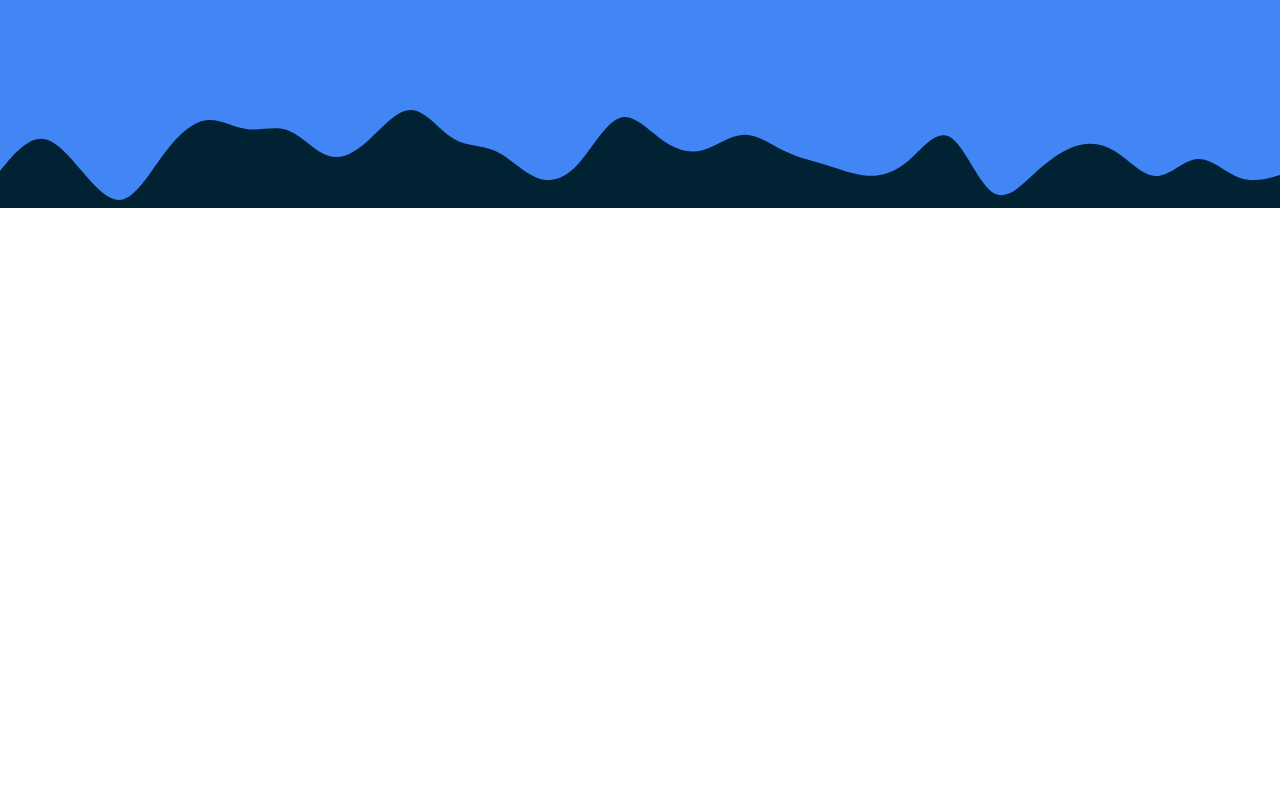
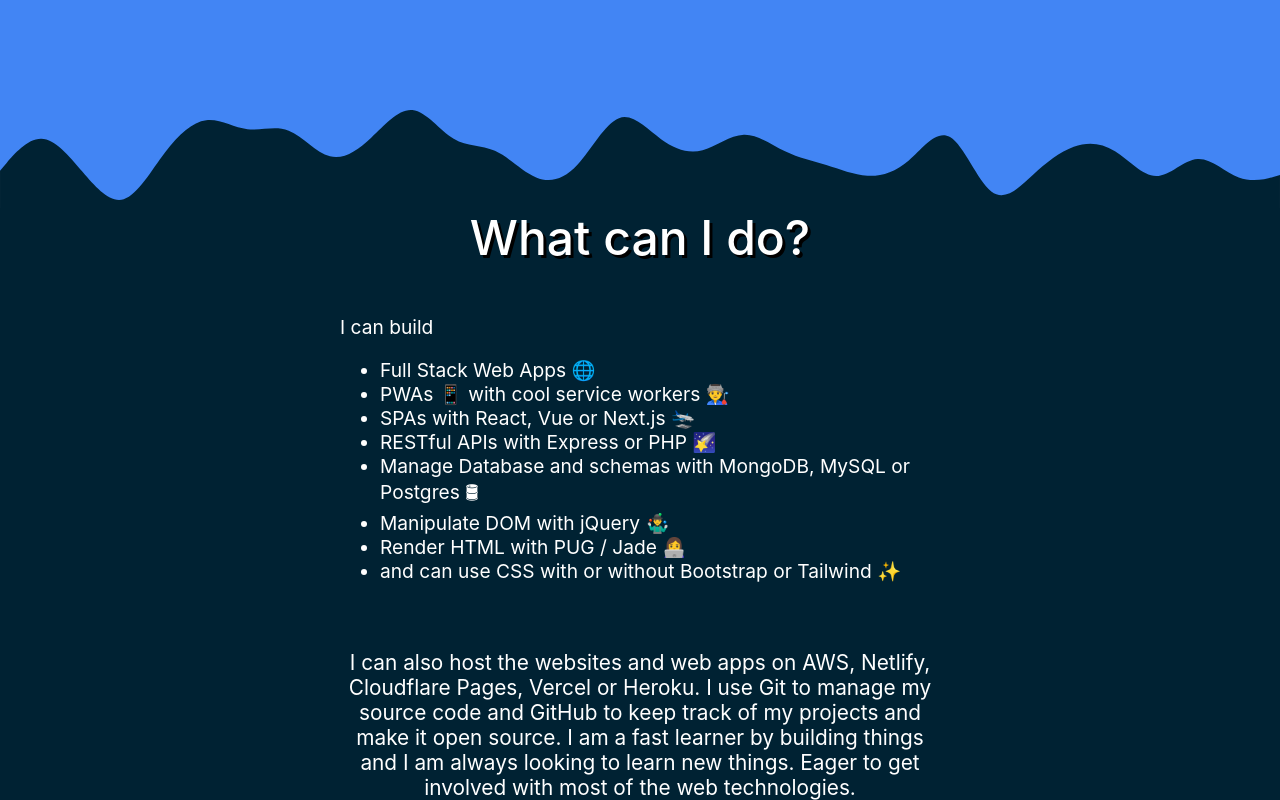
Before and after one commit to tharunoptimus/website, a Next.js app: page / in a window 1280 px wide. Shown: the part 692-1492 px from the top of the page. Before the commit the page ends 900 px from the top, so only its background shows below. Built offline with nearby package versions, Linux system fonts and the light colour scheme; a web font is replaced by a local one.

Commit message:
Added second slide

```diff
--- /dev/null
+++ b/pages/components/secondSlide.tsx
@@ -0,0 +1,89 @@
+import type { NextPage } from 'next'
+import Image  from 'next/image'
+
+const Home: NextPage = () => {
+
+
+  return (
+    <>
+      <div className="secondSlide">
+            <div className="secondSlideHeading">What can I do?</div>
+            <div className="secondSlideContent">
+                <span>
+                    I can build
+                    <ul>
+                        <li>Full Stack Web Apps 🌐</li>
+                        <li>PWAs 📱 with cool service workers 👨‍🏭</li>
+                        <li>SPAs with React, Vue or Next.js 🛬</li>
+                        <li>RESTful APIs with Express or PHP 🌠</li>
+                        <li>
+                            Manage Database and schemas with MongoDB, MySQL or Postgres
+                            🛢
+                        </li>
+                        <li>Manipulate DOM with jQuery 🤹‍♂️</li>
+                        <li>Render HTML with PUG / Jade 👩‍💻</li>
+                        <li>
+                            and can use CSS with or without Bootstrap or
+                            Tailwind ✨
+                        </li>
+                    </ul>
+                </span>
+
+                <span>
+                    I can also host the websites and web apps on AWS, Netlify, Cloudflare Pages, Vercel or
+                    Heroku. I use Git to manage my source code and GitHub to keep
+                    track of my projects and make it open source. I am a fast learner by building
+                    things and I am always looking to learn new things.
+                    Eager to get involved with most of the web technologies.
+                </span>
+            </div>
+        </div>
+
+        <style jsx>{`
+            .secondSlide {
+                position: relative;
+                background-color: #023;
+                display: flex;
+                flex-direction: column;
+                align-items: center;
+                justify-content: space-evenly;
+            }
+            .secondSlideContent {
+                display: flex;
+                flex-direction: column;
+                align-items: center;
+                justify-content: space-evenly;
+                max-width: 600px;
+                margin: 0 auto;
+            }
+            .secondSlideHeading {
+                font-size: 3rem;
+                text-align: center;
+                font-weight: 500;
+                text-shadow: 3px 3px 0 hsl(0deg 0% 0%);
+            }
+            .secondSlideContent span:nth-child(1) {
+                font-size: 1.2rem;
+                font-weight: 400;
+                padding: 3rem 0;
+            }
+            .secondSlideContent span:nth-child(2) {
+                font-size: 1.3rem;
+                font-weight: 400;
+                text-align: center;
+            }
+            .secondSlideContent span:nth-child(3) button {
+                font-size: 1.2rem;
+                font-weight: 400;
+                text-align: center;
+                border: 1px solid #4285f4;
+                padding: 10px;
+                border-radius: 5px;
+                background-color: #fff;
+            }
+        `}</style>
+    </>
+  )
+}
+
+export default Home
--- a/pages/index.tsx
+++ b/pages/index.tsx
@@ -1,6 +1,7 @@
 import type { NextPage } from "next"
 import Head from "next/head"
 import FirstSlide from "./components/firstSlide"
+import SecondSlide from "./components/secondSlide"
 
 const Home: NextPage = () => {
 	return (
@@ -20,6 +21,7 @@
 			<div className="wrapper">
 				<FirstSlide />
 				<div className="firstBreakSlide"></div>
+        <SecondSlide />
 			</div>
 
 			<style jsx>{`
```
